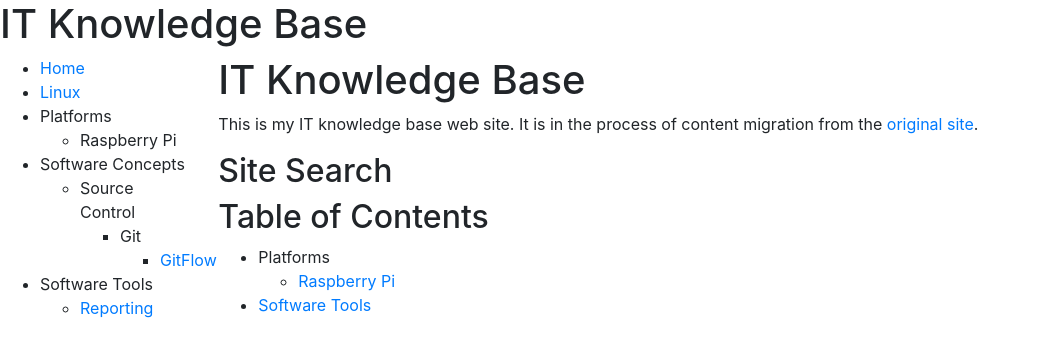
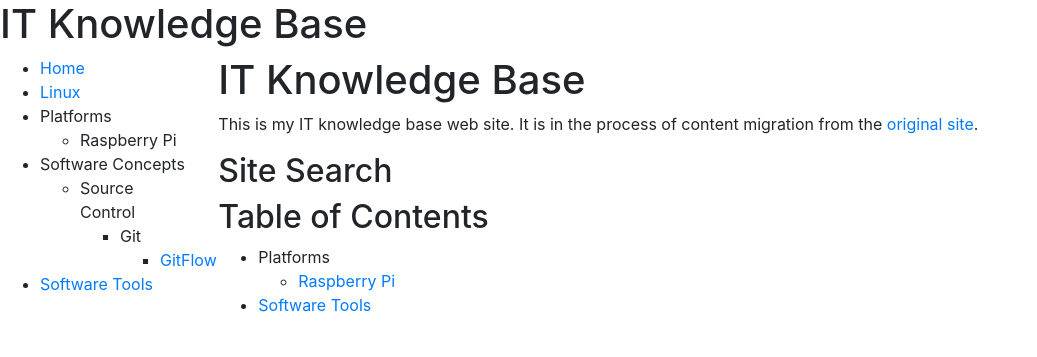
Before and after one commit to MisterY/it-knowledge-base-site, a Jekyll site: the page built from index.md, in a window 1280 px wide. Shown: the top 357 px of the page, without its empty margins (0-1037 px from the left). Built offline with Jekyll 4.4.1, drawn with Linux system fonts in a browser that asks for light colours; nearby versions of some CDN libraries; our own code applies the rules of GitHub Pages for plain Markdown files; comment, search, counter and statistics services are not loaded.

Commit message:
removing software tools sub-sections from left-nav

```diff
--- a/_includes/leftnav.md
+++ b/_includes/leftnav.md
@@ -6,5 +6,4 @@
     - Source Control
         - Git
             - [GitFlow](/software_concepts/source_control/gitflow)
-- Software Tools
-    - [Reporting](/software_tools/Reporting)
+- [Software Tools](software_tools/)
```
